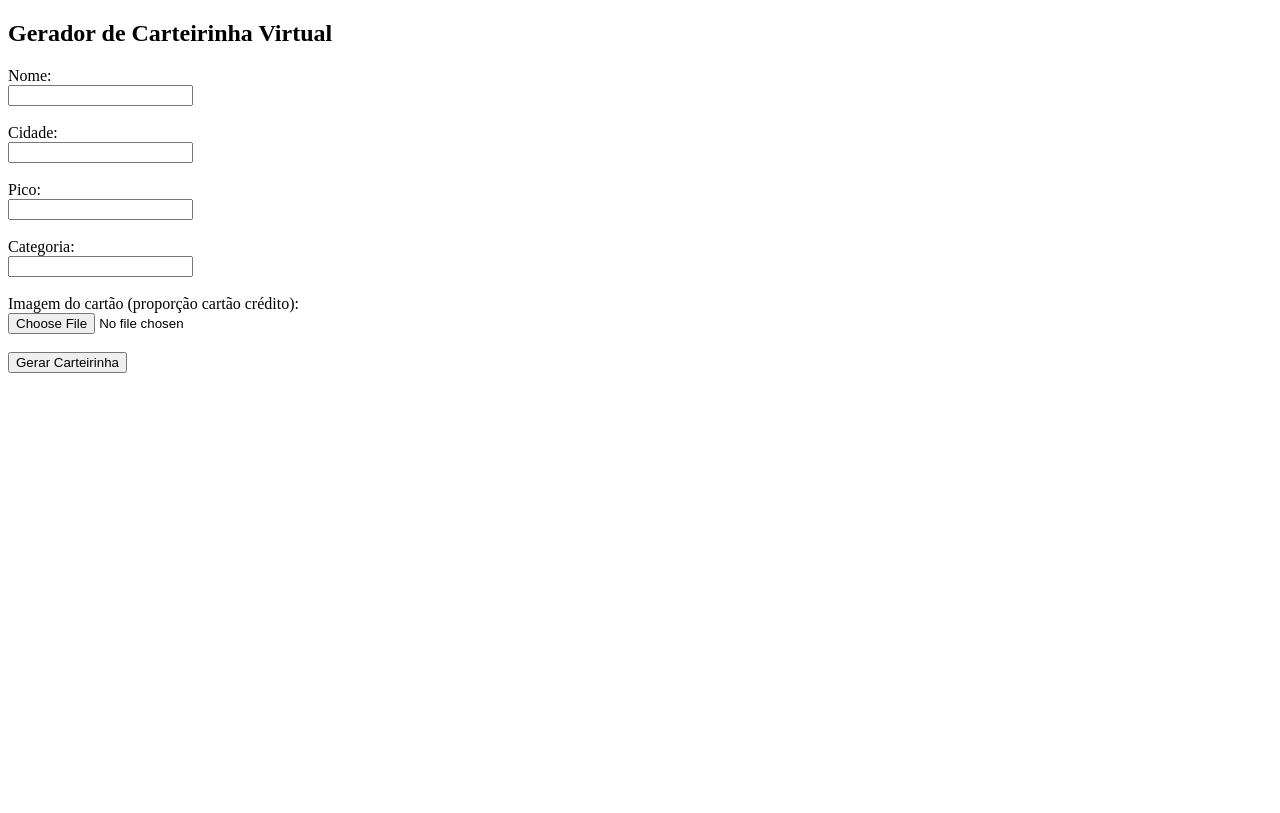
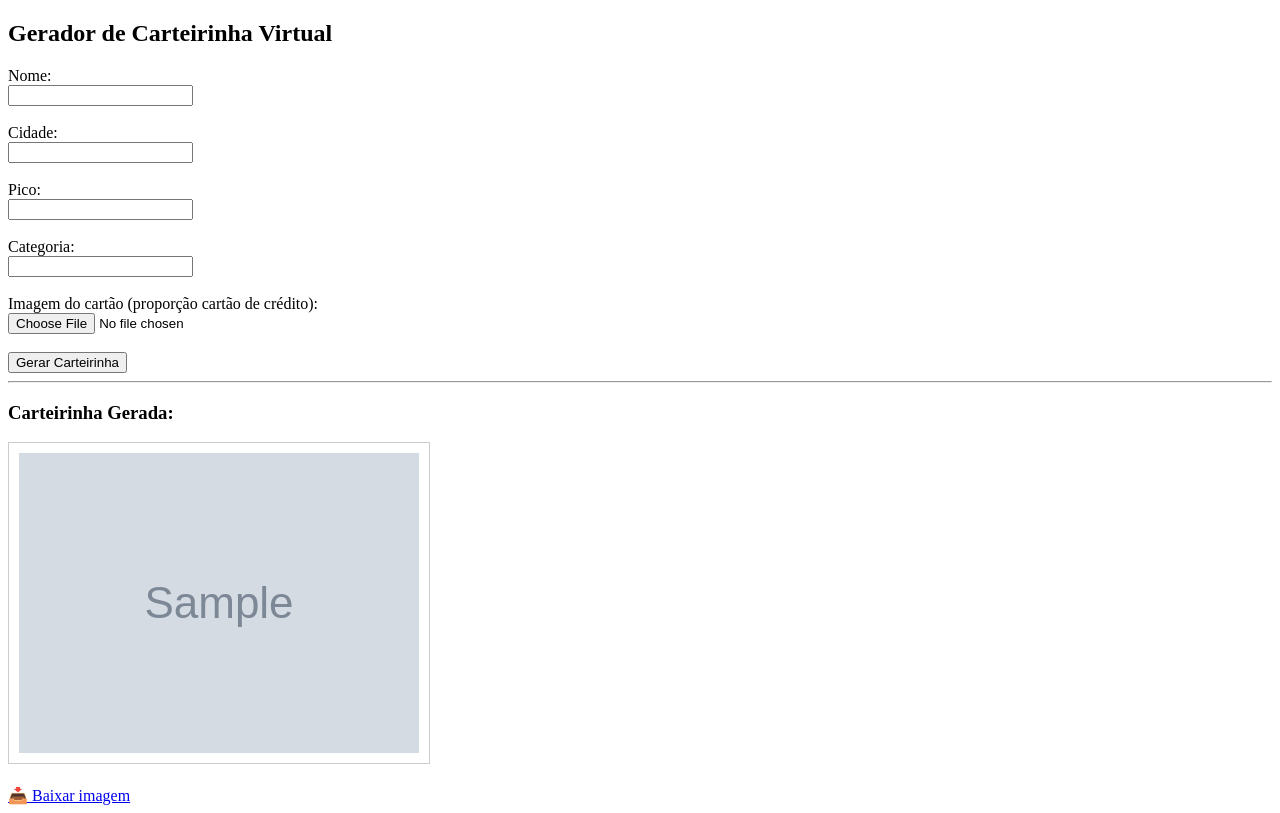
Before and after one commit to rodrigocssoares/carteirinha-virtual, a Flask app: template templates/index.html in a window 1280 px wide. Before the commit the page ends 373 px from the top, so only its background shows below. Run offline with Flask 3, Linux system fonts and the light colour scheme; the template is opened without the code that fills it: most values are stand-ins (such as "Sample title", 1, 10 or a date in 2020); grey boxes marked "Sample" are stand-in pictures.

Commit message:
Exibindo carteirinha gerada na tela com link para download

```diff
--- a/templates/index.html
+++ b/templates/index.html
@@ -6,6 +6,7 @@
 </head>
 <body>
     <h2>Gerador de Carteirinha Virtual</h2>
+
     <form method="POST" enctype="multipart/form-data">
         <label for="nome">Nome:</label><br>
         <input type="text" id="nome" name="nome" required><br><br>
@@ -19,10 +20,18 @@
         <label for="categoria">Categoria:</label><br>
         <input type="text" id="categoria" name="categoria" required><br><br>
 
-    <label for="imagem">Imagem do cartão (proporção cartão crédito):</label><br>
+        <label for="imagem">Imagem do cartão (proporção cartão de crédito):</label><br>
         <input type="file" id="imagem" name="imagem" accept="image/*" required><br><br>
 
         <button type="submit">Gerar Carteirinha</button>
     </form>
+
+    {% if image_url %}
+        <hr>
+        <h3>Carteirinha Gerada:</h3>
+        <img src="{{ image_url }}" alt="Carteirinha gerada" style="max-width:100%; height:auto; border:1px solid #ccc; padding:10px;">
+        <br><br>
+        <a href="{{ image_url }}" download>📥 Baixar imagem</a>
+    {% endif %}
 </body>
 </html>
```
Lines whose indentation alone changed are shown as unchanged.
